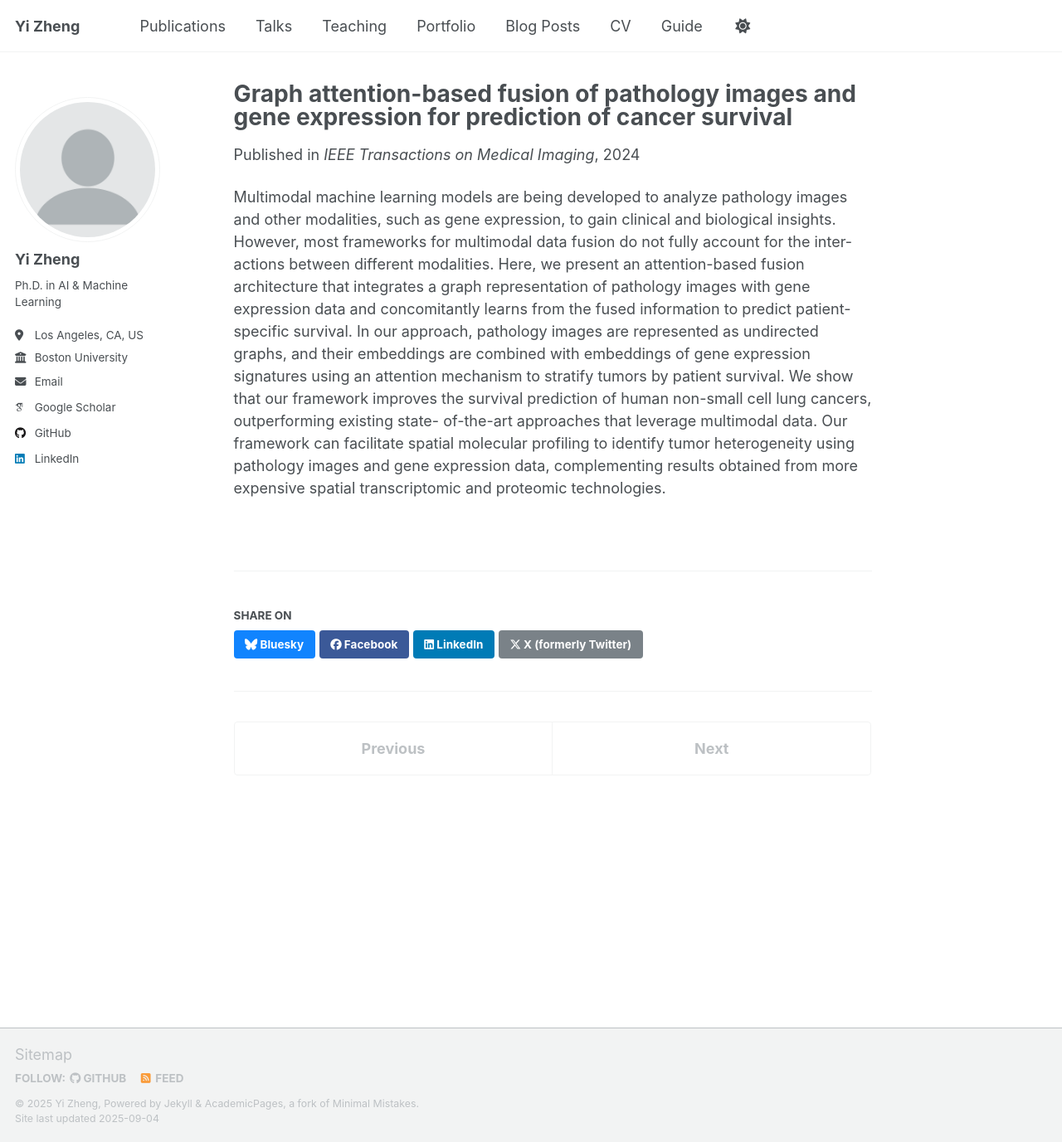
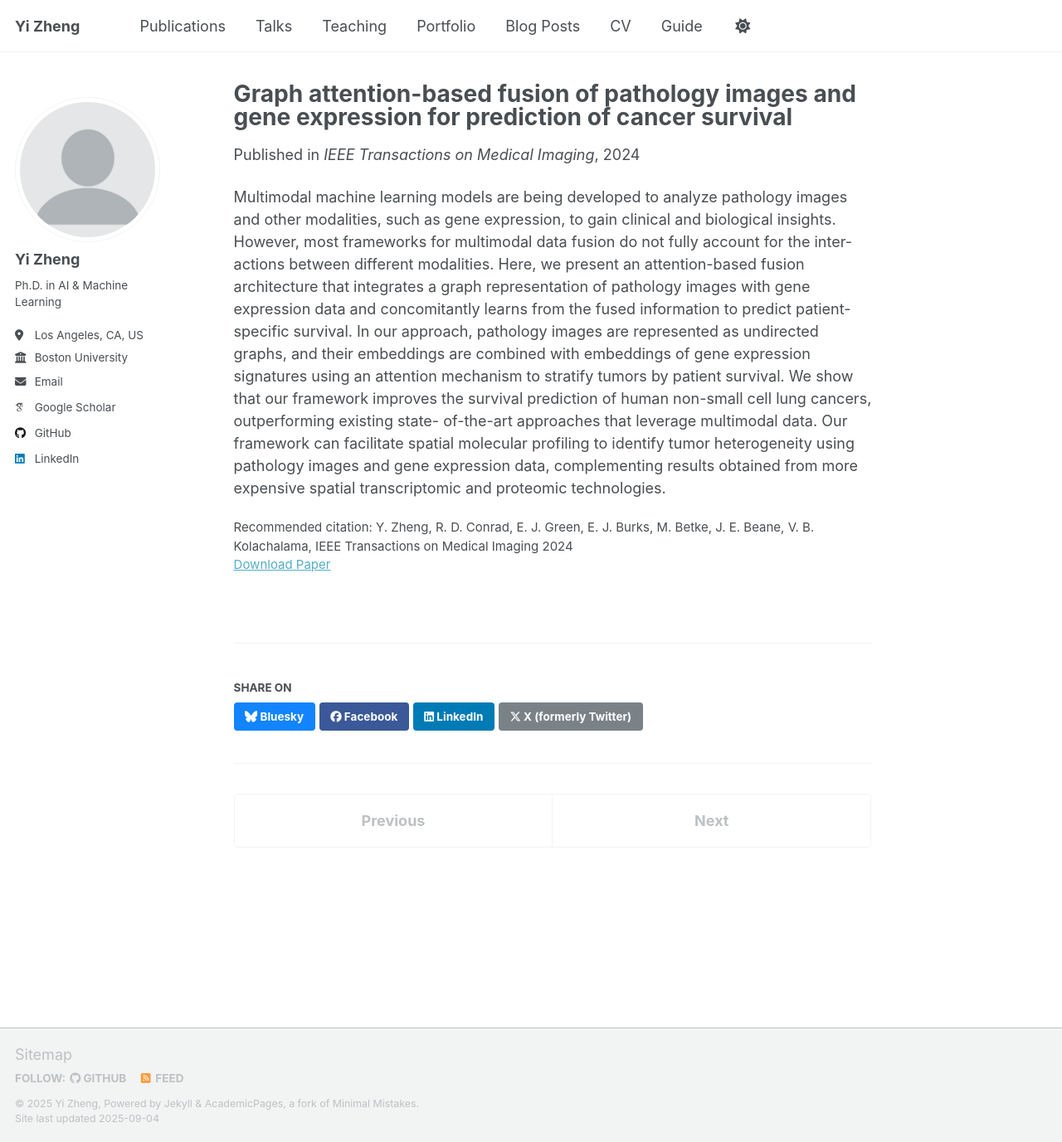
Before and after one commit to GSWS/GSWS.github.io, a Jekyll site: the page built from _publications/graph-attention.md, in a window 1280 px wide and 1377 px high. Shown: the whole window at 83% size. Built offline with Jekyll 4.4.1, drawn with Linux system fonts in a browser that asks for light colours; some web fonts are replaced; a script that is not in the unit is left out.

Commit message:
Update graph-attention.md

```diff
--- a/_publications/graph-attention.md
+++ b/_publications/graph-attention.md
@@ -7,6 +7,7 @@
 date: 2024-04-08
 venue: 'IEEE Transactions on Medical Imaging'
 paperurl: 'http://GSWS.github.io/files/Graph_Attention-Based_Fusion_of_Pathology_Images_and_Gene_Expression_for_Prediction_of_Cancer_Survival.pdf'
+citation: "Y. Zheng, R. D. Conrad, E. J. Green, E. J. Burks, M. Betke, J. E. Beane, V. B. Kolachalama, IEEE Transactions on Medical Imaging 2024"
 ---
 Multimodal machine learning models are being developed to analyze pathology images and other modalities, such as gene expression, to gain clinical and biological insights. However, most frameworks for multimodal data fusion do not fully account for the inter- actions between different modalities. Here, we present an attention-based fusion architecture that integrates a graph representation of pathology images with gene expression data and concomitantly learns from the fused information to predict patient-specific survival. In our approach, pathology images are represented as undirected graphs, and their embeddings are combined with embeddings of gene expression signatures using an attention mechanism to stratify tumors by patient survival. We show that our framework improves the survival prediction of human non-small cell lung cancers, outperforming existing state- of-the-art approaches that leverage multimodal data. Our framework can facilitate spatial molecular profiling to identify tumor heterogeneity using pathology images and gene expression data, complementing results obtained from more expensive spatial transcriptomic and proteomic technologies.
 
```
